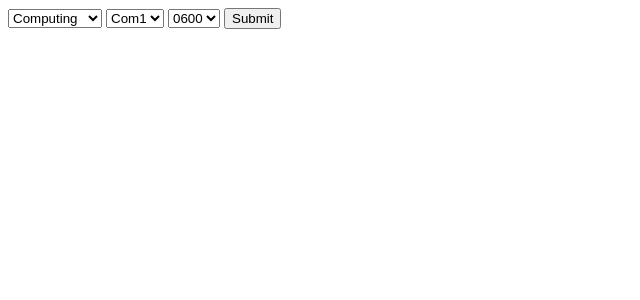
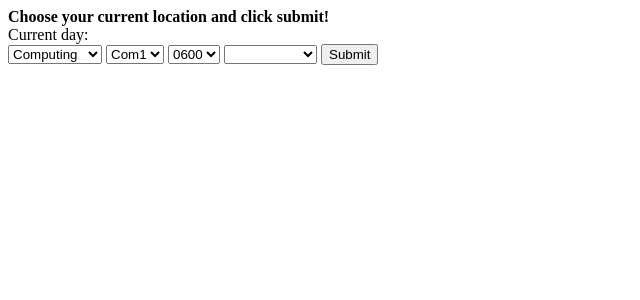
Before and after one commit to teriaiw/StudySpaces-NUS, a Flask app: page / in a window 1280 px wide. Shown: the top 300 px of the page, without its empty margins (0-640 px from the left). Run offline with Flask 2, Linux system fonts and the light colour scheme; data comes from the database, SQL or seed files in the repository.

Commit message:
added dates

```diff
--- a/app.py
+++ b/app.py
@@ -5,6 +5,9 @@
 import requests
 import json
 import folium
+import datetime
+
+
 
 app = Flask(__name__)
 app.config['SQLALCHEMY_DATABASE_URI'] = 'sqlite:///test.db'
@@ -15,7 +18,6 @@
 ACAD_YEAR = "2018-2019"
 SEM = "1"
 URL = "http://api.nusmods.com/{}/{}/timetable.json".format(ACAD_YEAR, SEM)
-day = "Monday" #adjust clock here
 MODSdata = requests.get(URL)
 timetable = MODSdata.json();
 
@@ -137,6 +139,7 @@
     ('Utwn', "Utown"), ('RVRC', "RVRC"), ('Yale', 'Yale'), ('Med', "Medicine"), ('Music', "Music")])
     building = SelectField('building', choices=[])
     time = SelectField('time', choices = get_time())
+    days = SelectField('days', choices = [(" "," "), ("Monday","Monday"), ("Tuesday", "Tuesday"), ("Wednesday", "Wednesday"), ("Thursday", "Thursday"), ("Friday", "Friday"), ("Saturday", "Saturday"), ("Sunday", "Sunday")])
 
 class Slot():
 	def __init__(self, code, name, slot):
@@ -150,21 +153,29 @@
 		self.day = slot.get("DayText")
 		self.week = slot.get("WeekText")
 
-        def str():
-            return self.venue + ''
+		def str():
+			return self.venue + ''
 
 
 @app.route('/', methods=['GET', 'POST'])
 def index():
+
     form = Form()
     form.building.choices = [(building.id, building.name) for building in Building.query.filter_by(faculty='Com').all()]
 
     venues = []
     names = []
     venues_final = []
+    day = ''
 
     #get results to show, database entry w buildings, when search button is pressed -> all venues in that faculty is searched, sort result by building
     if request.method == 'POST':
+
+        if form.days.data == ' ':
+            day = datetime.date.today().strftime("%A")
+        else:
+            day = form.days.data
+
 
         if str(form.faculty.data) in faculties:
             venue_data = faculties[str(form.faculty.data)]
@@ -210,7 +221,7 @@
         #return '<h1>Faculty: {}, Building: {}, Time requested: {}</h1>'.format(form.faculty.data, building.name, form.time.data)
 
 
-    return render_template('index.html', form=form)
+    return render_template('index.html', form=form, day = day)
 
 @app.route('/building/<faculty>')
 def building(faculty):
--- a/templates/index.html
+++ b/templates/index.html
@@ -5,11 +5,14 @@
     <title>Document</title>
 </head>
 <body>
+    <strong>Choose your current location and click submit!</strong> <br>
+    Current day:{{day}}
     <form method="POST">
     {{ form.csrf_token }}
     {{ form.faculty }}
     {{ form.building }}
     {{ form.time }}
+    {{ form.days }}
     <input type="submit">
     </form>
 
--- /dev/null
+++ b/test.py
@@ -0,0 +1,3 @@
+import datetime
+
+print(datetime.date.today().strftime("%A"))
```
